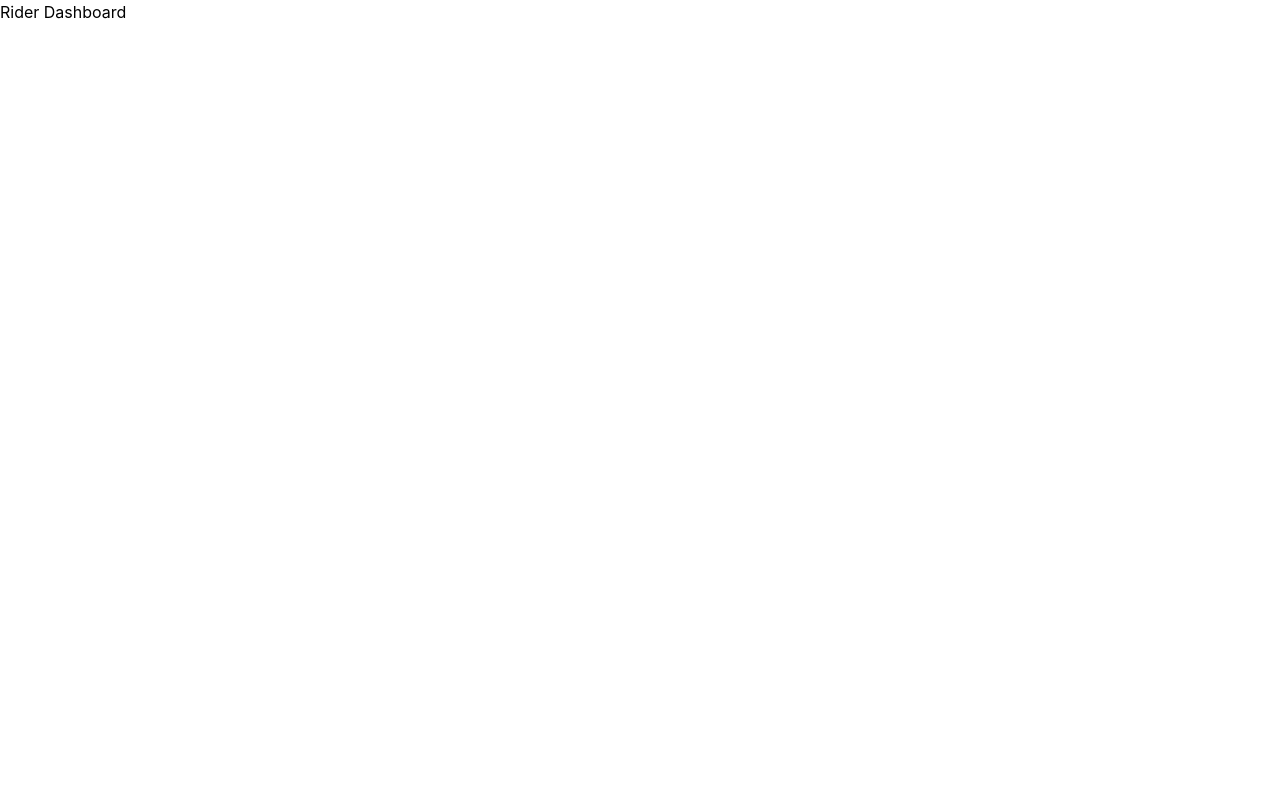
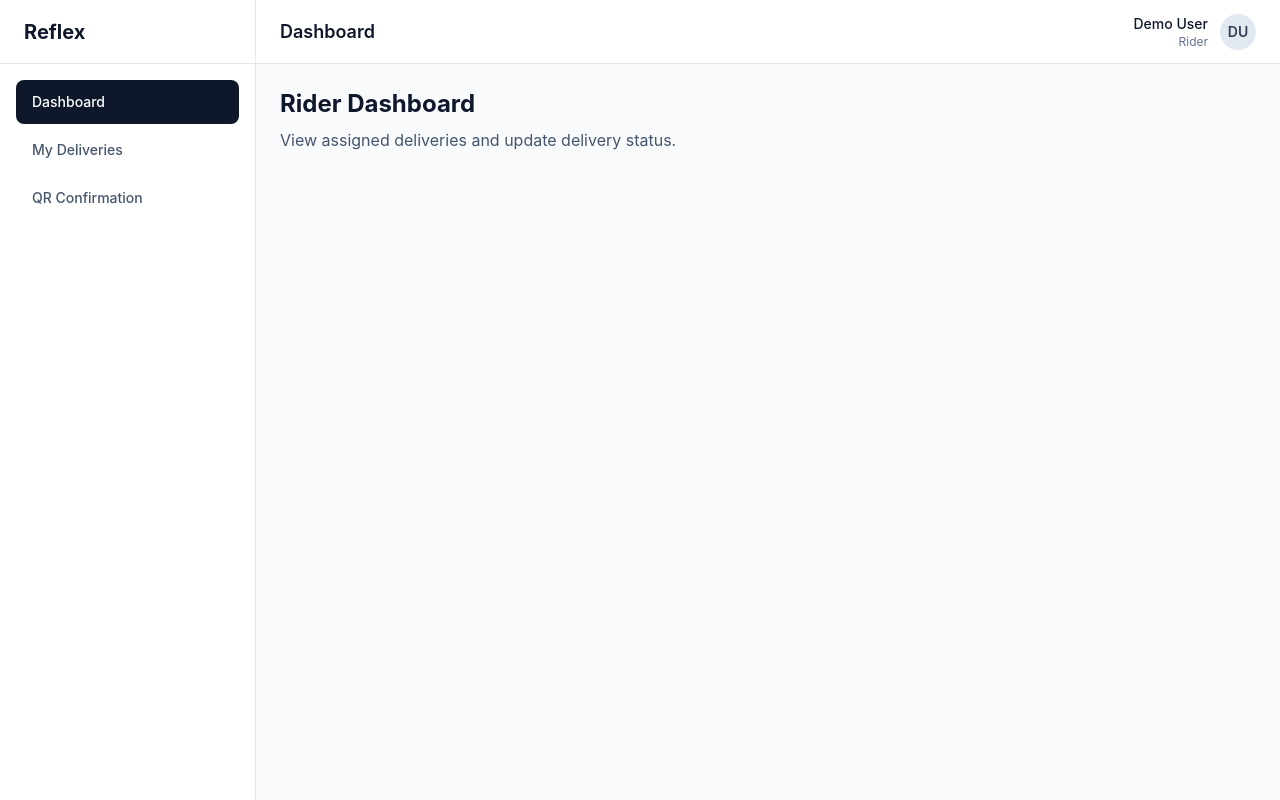
Before and after one commit to dnyongesa244-pro/PLPReflex, a React (Vite) app: page /rider in a window 1280 px wide. Built offline with nearby package versions, Linux system fonts and the light colour scheme.

Commit message:
feat: add shared dashboard application shell

```diff
--- /dev/null
+++ b/src/components/layout/AppShell.jsx
@@ -0,0 +1,20 @@
+import Sidebar from './Sidebar'
+import Topbar from './Topbar'
+
+function AppShell({ role, children }) {
+  return (
+    <div className="flex min-h-screen bg-slate-50">
+      <Sidebar role={role} />
+
+      <div className="flex min-w-0 flex-1 flex-col">
+        <Topbar role={role} />
+
+        <main className="flex-1 p-6">
+          {children}
+        </main>
+      </div>
+    </div>
+  )
+}
+
+export default AppShell
--- /dev/null
+++ b/src/components/layout/Sidebar.jsx
@@ -0,0 +1,54 @@
+import { NavLink } from 'react-router-dom'
+
+const roleNavigation = {
+  retailer: [
+    { label: 'Dashboard', path: '/retailer' },
+    { label: 'New Delivery', path: '/retailer/deliveries/new' },
+    { label: 'My Deliveries', path: '/retailer/deliveries' },
+  ],
+
+  dispatcher: [
+    { label: 'Dashboard', path: '/dispatcher' },
+    { label: 'Delivery Requests', path: '/dispatcher/requests' },
+    { label: 'Riders', path: '/dispatcher/riders' },
+    { label: 'Assignments', path: '/dispatcher/assignments' },
+  ],
+
+  rider: [
+    { label: 'Dashboard', path: '/rider' },
+    { label: 'My Deliveries', path: '/rider/deliveries' },
+    { label: 'QR Confirmation', path: '/rider/confirmation' },
+  ],
+}
+
+function Sidebar({ role }) {
+  const navigation = roleNavigation[role] || []
+
+  return (
+    <aside className="w-64 border-r border-slate-200 bg-white">
+      <div className="flex h-16 items-center border-b border-slate-200 px-6">
+        <span className="text-xl font-bold text-slate-900">Reflex</span>
+      </div>
+
+      <nav className="space-y-1 p-4">
+        {navigation.map((item) => (
+          <NavLink
+            key={item.path}
+            to={item.path}
+            className={({ isActive }) =>
+              `block rounded-lg px-4 py-3 text-sm font-medium transition ${
+                isActive
+                  ? 'bg-slate-900 text-white'
+                  : 'text-slate-600 hover:bg-slate-100 hover:text-slate-900'
+              }`
+            }
+          >
+            {item.label}
+          </NavLink>
+        ))}
+      </nav>
+    </aside>
+  )
+}
+
+export default Sidebar
--- /dev/null
+++ b/src/components/layout/Topbar.jsx
@@ -0,0 +1,26 @@
+function Topbar({ role }) {
+  const roleName = role
+    ? role.charAt(0).toUpperCase() + role.slice(1)
+    : 'User'
+
+  return (
+    <header className="flex h-16 items-center justify-between border-b border-slate-200 bg-white px-6">
+      <div>
+        <h1 className="text-lg font-semibold text-slate-900">Dashboard</h1>
+      </div>
+
+      <div className="flex items-center gap-3">
+        <div className="text-right">
+          <p className="text-sm font-medium text-slate-900">Demo User</p>
+          <p className="text-xs text-slate-500">{roleName}</p>
+        </div>
+
+        <div className="flex h-9 w-9 items-center justify-center rounded-full bg-slate-200 text-sm font-semibold text-slate-700">
+          DU
+        </div>
+      </div>
+    </header>
+  )
+}
+
+export default Topbar
--- /dev/null
+++ b/src/layouts/DashboardLayout.jsx
@@ -0,0 +1,7 @@
+import AppShell from '../components/layout/AppShell'
+
+function DashboardLayout({ role, children }) {
+  return <AppShell role={role}>{children}</AppShell>
+}
+
+export default DashboardLayout
--- a/src/pages/dispatcher/DispatcherDashboard.jsx
+++ b/src/pages/dispatcher/DispatcherDashboard.jsx
@@ -1,5 +1,19 @@
+import DashboardLayout from '../../layouts/DashboardLayout'
+
 function DispatcherDashboard() {
-  return <h1>Dispatcher Dashboard</h1>
+  return (
+    <DashboardLayout role="dispatcher">
+      <div>
+        <h2 className="text-2xl font-bold text-slate-900">
+          Dispatcher Dashboard
+        </h2>
+
+        <p className="mt-2 text-slate-600">
+          Manage delivery requests and rider assignments.
+        </p>
+      </div>
+    </DashboardLayout>
+  )
 }
 
 export default DispatcherDashboard
--- a/src/pages/retailer/RetailerDashboard.jsx
+++ b/src/pages/retailer/RetailerDashboard.jsx
@@ -1,5 +1,19 @@
+import DashboardLayout from '../../layouts/DashboardLayout'
+
 function RetailerDashboard() {
-  return <h1>Retailer Dashboard</h1>
+  return (
+    <DashboardLayout role="retailer">
+      <div>
+        <h2 className="text-2xl font-bold text-slate-900">
+          Retailer Dashboard
+        </h2>
+
+        <p className="mt-2 text-slate-600">
+          Manage your delivery requests and track their status.
+        </p>
+      </div>
+    </DashboardLayout>
+  )
 }
 
 export default RetailerDashboard
--- a/src/pages/rider/RiderDashboard.jsx
+++ b/src/pages/rider/RiderDashboard.jsx
@@ -1,5 +1,19 @@
+import DashboardLayout from '../../layouts/DashboardLayout'
+
 function RiderDashboard() {
-  return <h1>Rider Dashboard</h1>
+  return (
+    <DashboardLayout role="rider">
+      <div>
+        <h2 className="text-2xl font-bold text-slate-900">
+          Rider Dashboard
+        </h2>
+
+        <p className="mt-2 text-slate-600">
+          View assigned deliveries and update delivery status.
+        </p>
+      </div>
+    </DashboardLayout>
+  )
 }
 
 export default RiderDashboard
```
